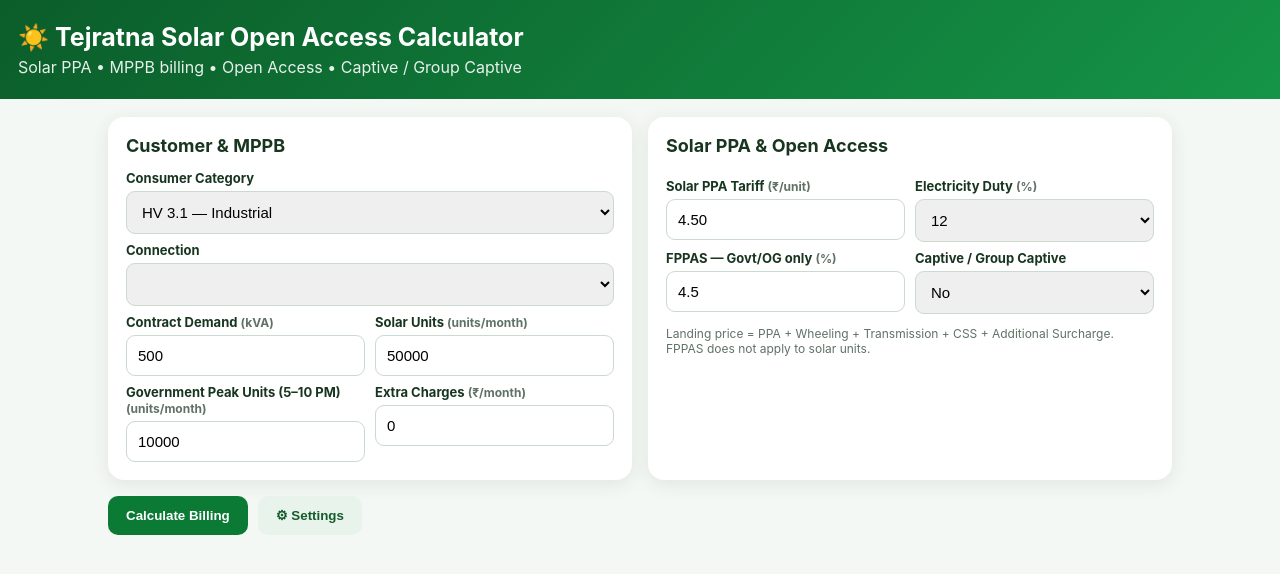
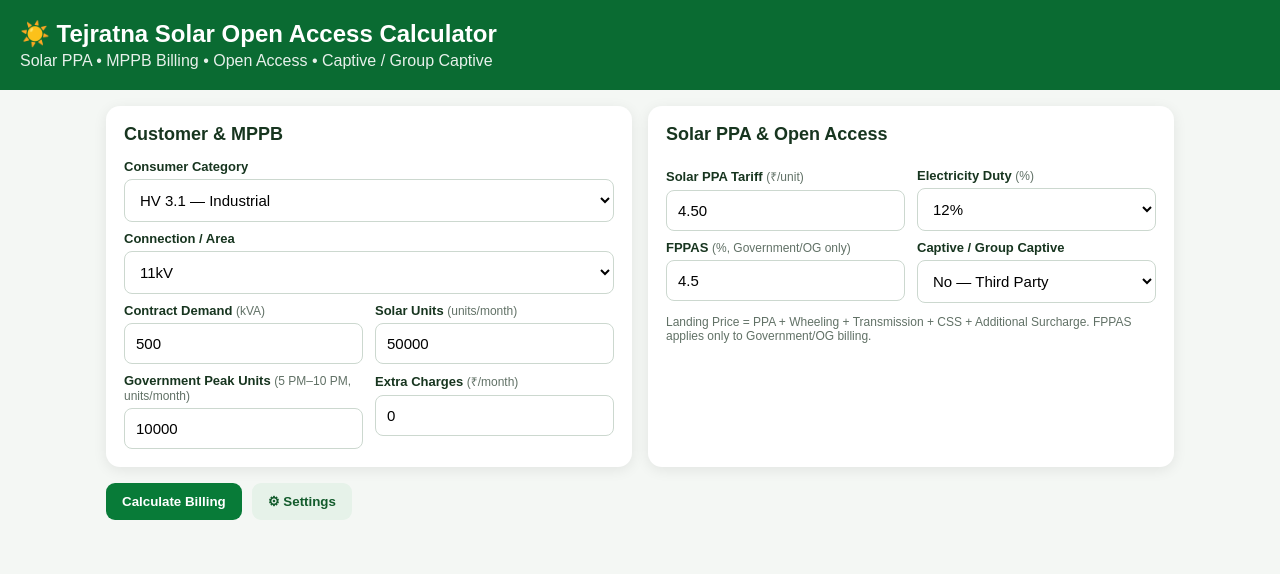
Before and after one commit to DivYLegioN/TejRatan-Solar, a plain HTML site: page index.html in a window 1280 px wide. Drawn offline with Linux system fonts and the light colour scheme.

Commit message:
Update index.html

```diff
--- a/index.html
+++ b/index.html
@@ -3,176 +3,318 @@
 <head>
 <meta charset="utf-8">
 <meta name="viewport" content="width=device-width,initial-scale=1">
-<title>Tejratna Solar Billing</title>
+<title>Tejratna Solar Calculator</title>
 <style>
-*{box-sizing:border-box}body{margin:0;font-family:Inter,Arial,sans-serif;background:#f4f8f5;color:#17351f}
-header{background:linear-gradient(135deg,#0b5d2a,#159447);color:white;padding:22px 18px}
-header h1{margin:0;font-size:25px}header p{margin:5px 0 0;opacity:.9}
-main{max-width:1100px;margin:auto;padding:18px}.grid{display:grid;grid-template-columns:repeat(auto-fit,minmax(280px,1fr));gap:16px}
-.card{background:white;border-radius:16px;padding:18px;box-shadow:0 4px 18px #17351f18}
-h2{font-size:18px;margin:0 0 14px}.row{display:grid;grid-template-columns:1fr 1fr;gap:10px}
-label{font-size:13px;font-weight:700;display:block;margin:8px 0 5px}
-input,select{width:100%;padding:11px;border:1px solid #cbd9ce;border-radius:9px;font-size:15px}
-button{border:0;border-radius:10px;padding:12px 18px;font-weight:700;cursor:pointer}
-.primary{background:#0b7a35;color:#fff}.secondary{background:#e8f3eb;color:#155b2c}
-.actions{margin:16px 0;display:flex;gap:10px;flex-wrap:wrap}
-.results{display:grid;grid-template-columns:repeat(auto-fit,minmax(220px,1fr));gap:12px}
-.metric{padding:14px;border-radius:12px;background:#f1f8f2}.metric b{display:block;font-size:20px;margin-top:5px}
-table{width:100%;border-collapse:collapse;margin-top:10px}td{padding:9px;border-bottom:1px solid #e5eee7}.right{text-align:right}
-.small{font-size:12px;color:#607267}.hidden{display:none}.success{color:#08752e;font-weight:700}.error{color:#b42318;font-weight:700}
+*{box-sizing:border-box}
+body{margin:0;font-family:Arial,Helvetica,sans-serif;background:#f4f7f4;color:#17351f}
+header{background:#0a6b32;color:#fff;padding:20px}
+header h1{margin:0 0 4px;font-size:24px}
+header p{margin:0;opacity:.9}
+main{max-width:1100px;margin:auto;padding:16px}
+.grid{display:grid;grid-template-columns:repeat(auto-fit,minmax(300px,1fr));gap:16px}
+.card{background:#fff;border-radius:14px;padding:18px;margin-bottom:16px;box-shadow:0 3px 14px rgba(0,0,0,.08)}
+h2{font-size:18px;margin:0 0 14px}
+.row{display:grid;grid-template-columns:1fr 1fr;gap:12px}
+label{display:block;font-size:13px;font-weight:700;margin:9px 0 5px}
+input,select{width:100%;padding:11px;border:1px solid #ccd8cf;border-radius:8px;background:#fff;font-size:15px}
+button{border:0;border-radius:9px;padding:11px 16px;font-weight:700;cursor:pointer}
+.primary{background:#087b38;color:#fff}.secondary{background:#e6f2e9;color:#135b2c}
+.actions{display:flex;gap:10px;flex-wrap:wrap;margin-bottom:16px}
+.hidden{display:none!important}
+.small{font-size:12px;color:#617166;font-weight:400}
+.message{margin-top:10px;font-size:13px}
+.error{color:#b42318}.success{color:#087b38}
+.metrics{display:grid;grid-template-columns:repeat(auto-fit,minmax(180px,1fr));gap:10px}
+.metric{background:#eef7f0;border-radius:10px;padding:13px}
+.metric span{font-size:12px;color:#617166}.metric strong{display:block;font-size:20px;margin-top:5px}
+table{width:100%;border-collapse:collapse;margin-top:14px}
+td{padding:8px;border-bottom:1px solid #e7ece8}.right{text-align:right}
+hr{border:0;border-top:1px solid #e6ece8;margin:16px 0}
+fieldset{border:1px solid #d9e4dc;border-radius:10px;padding:12px;margin-bottom:14px}
+legend{font-weight:700;padding:0 6px}
+@media(max-width:600px){.row{grid-template-columns:1fr}.metrics{grid-template-columns:1fr 1fr}header h1{font-size:21px}}
 </style>
 </head>
 <body>
-<header><h1>☀️ Tejratna Solar Open Access Calculator</h1><p>Solar PPA • MPPB billing • Open Access • Captive / Group Captive</p></header>
+<header>
+  <h1>☀️ Tejratna Solar Open Access Calculator</h1>
+  <p>Solar PPA • MPPB Billing • Open Access • Captive / Group Captive</p>
+</header>
+
 <main>
-<div class="grid">
-<section class="card">
+<section class="grid">
+  <div class="card">
     <h2>Customer & MPPB</h2>
+
     <label>Consumer Category</label>
-<select id="category" onchange="loadConnections()">
+    <select id="category">
       <option value="HV_3.1">HV 3.1 — Industrial</option>
       <option value="HV_3.2">HV 3.2 — Non-Industrial</option>
       <option value="LV_4.1">LV 4.1</option>
     </select>
-<label>Connection</label><select id="connection"></select>
+
+    <label>Connection / Area</label>
+    <select id="connection"></select>
+
     <div class="row">
-<div><label>Contract Demand <span class="small">(kVA)</span></label><input id="contract_demand" type="number" value="500"></div>
-<div><label>Solar Units <span class="small">(units/month)</span></label><input id="solar_units" type="number" value="50000"></div>
+      <div>
+        <label>Contract Demand <span class="small">(kVA)</span></label>
+        <input id="contract_demand" type="number" min="0" step="0.01" value="500">
       </div>
+      <div>
+        <label>Solar Units <span class="small">(units/month)</span></label>
+        <input id="solar_units" type="number" min="0" step="0.01" value="50000">
+      </div>
+    </div>
+
     <div class="row">
-<div><label>Government Peak Units (5–10 PM) <span class="small">(units/month)</span></label><input id="gov_units" type="number" value="10000"></div>
-<div><label>Extra Charges <span class="small">(₹/month)</span></label><input id="extra_charges" type="number" value="0"></div>
+      <div>
+        <label>Government Peak Units <span class="small">(5 PM–10 PM, units/month)</span></label>
+        <input id="gov_units" type="number" min="0" step="0.01" value="10000">
+      </div>
+      <div>
+        <label>Extra Charges <span class="small">(₹/month)</span></label>
+        <input id="extra_charges" type="number" min="0" step="0.01" value="0">
+      </div>
+    </div>
+  </div>
+
+  <div class="card">
+    <h2>Solar PPA & Open Access</h2>
+
+    <div class="row">
+      <div>
+        <label>Solar PPA Tariff <span class="small">(₹/unit)</span></label>
+        <input id="ppa_tariff" type="number" min="0" step="0.01" value="4.50">
+      </div>
+      <div>
+        <label>Electricity Duty <span class="small">(%)</span></label>
+        <select id="duty">
+          <option value="9">9%</option>
+          <option value="10">10%</option>
+          <option value="11">11%</option>
+          <option value="12" selected>12%</option>
+        </select>
+      </div>
+    </div>
+
+    <div class="row">
+      <div>
+        <label>FPPAS <span class="small">(%, Government/OG only)</span></label>
+        <input id="fppas" type="number" min="0" step="0.01" value="4.5">
+      </div>
+      <div>
+        <label>Captive / Group Captive</label>
+        <select id="captive">
+          <option value="false">No — Third Party</option>
+          <option value="true">Yes — CSS & AS = 0</option>
+        </select>
+      </div>
+    </div>
+
+    <p class="small">
+      Landing Price = PPA + Wheeling + Transmission + CSS + Additional Surcharge.
+      FPPAS applies only to Government/OG billing.
+    </p>
   </div>
 </section>
 
-<section class="card">
-<h2>Solar PPA & Open Access</h2>
-<div class="row">
-<div><label>Solar PPA Tariff <span class="small">(₹/unit)</span></label><input id="ppa_tariff" type="number" step="0.01" value="4.50"></div>
-<div><label>Electricity Duty <span class="small">(%)</span></label><select id="duty"><option>9</option><option>10</option><option>11</option><option selected>12</option></select></div>
-</div>
-<div class="row">
-<div><label>FPPAS — Govt/OG only <span class="small">(%)</span></label><input id="fppas" type="number" step="0.01" value="4.5"></div>
-<div><label>Captive / Group Captive</label><select id="captive"><option value="false">No</option><option value="true">Yes — CSS & AS = 0</option></select></div>
-</div>
-<p class="small">Landing price = PPA + Wheeling + Transmission + CSS + Additional Surcharge. FPPAS does not apply to solar units.</p>
-</section>
+<div class="actions">
+  <button type="button" class="primary" id="calculateBtn">Calculate Billing</button>
+  <button type="button" class="secondary" id="settingsBtn">⚙ Settings</button>
 </div>
 
+<section id="settingsPanel" class="card hidden">
+  <h2>Tariff & Charge Settings</h2>
+  <p class="small">Edit values only. Units/basis are shown next to every value.</p>
+  <div id="settingsFields" class="grid"></div>
   <div class="actions">
-<button class="primary" onclick="calculate()">Calculate Billing</button>
-<button class="secondary" onclick="toggleSettings()">⚙ Settings</button>
+    <button type="button" class="primary" id="saveSettingsBtn">Save Settings</button>
+    <button type="button" class="secondary" id="closeSettingsBtn">Close</button>
   </div>
-
-<section id="settings" class="card hidden">
-<h2>Editable Tariff Settings</h2>
-<p class="small">These values are sent to the Python backend. Calculation logic remains in solar_core.py.</p>
-<div id="settingsFields" class="grid"></div>
-<button class="primary" onclick="saveSettings()">Save Settings</button>
-<span id="settingsMsg" class="small"></span>
+  <div id="settingsMessage" class="message"></div>
 </section>
 
-<section id="output" class="card hidden">
+<section id="outputPanel" class="card hidden">
   <h2>Billing Result</h2>
-<div class="results">
-<div class="metric">Solar Bill <b id="solarTotal">₹0</b></div>
-<div class="metric">Government Bill <b id="govTotal">₹0</b></div>
-<div class="metric">OG Bill <b id="ogTotal">₹0</b></div>
-<div class="metric">Final Customer Bill <b id="finalTotal">₹0</b></div>
-<div class="metric">Saving <b id="saving">0%</b></div>
-<div class="metric">Landing Price <b id="landing">₹0/unit</b></div>
+  <div class="metrics">
+    <div class="metric"><span>Solar Bill</span><strong id="solarTotal">₹0</strong></div>
+    <div class="metric"><span>Government Bill</span><strong id="govTotal">₹0</strong></div>
+    <div class="metric"><span>OG Bill</span><strong id="ogTotal">₹0</strong></div>
+    <div class="metric"><span>Final Customer Bill</span><strong id="finalTotal">₹0</strong></div>
+    <div class="metric"><span>Saving</span><strong id="saving">0%</strong></div>
+    <div class="metric"><span>Landing Price</span><strong id="landing">₹0/unit</strong></div>
   </div>
   <table id="breakdown"></table>
+  <div id="resultMessage" class="message"></div>
 </section>
 </main>
 
 <script>
-const money=x=>"₹"+Number(x||0).toLocaleString("en-IN",{maximumFractionDigits:2});
-let settings={};
+(function(){
+  "use strict";
 
-async function loadConnections(){
-  const r=await fetch("/api/connections?category="+encodeURIComponent(document.getElementById("category").value));
-  const d=await r.json(); const s=document.getElementById("connection");
-  s.innerHTML=d.connections.map(x=>`<option value="${x}">${x}</option>`).join("");
-}
-async function toggleSettings(){
-  const el=document.getElementById("settings"); el.classList.toggle("hidden");
-  if(!el.classList.contains("hidden")) await loadSettings();
-}
-const settingUnits = {
-  HV_3.1_11kV_tariff: "₹/unit",
-  HV_3.1_33kV_tariff: "₹/unit",
-  HV_3.2_11kV_tariff: "₹/unit",
-  HV_3.2_33kV_tariff: "₹/unit",
-  LV_4.1_Rural_tariff: "₹/unit",
-  LV_4.1_Urban_tariff: "₹/unit",
-  HV_3.1_11kV_fixed: "₹/kVA/month",
-  HV_3.1_33kV_fixed: "₹/kVA/month",
-  HV_3.2_11kV_fixed: "₹/kVA/month",
-  HV_3.2_33kV_fixed: "₹/kVA/month",
-  LV_4.1_Rural_fixed: "₹/kVA/month",
-  LV_4.1_Urban_fixed: "₹/kVA/month",
-  wheeling_11kV: "₹/unit",
-  wheeling_33kV: "₹/unit",
-  transmission: "₹/unit",
-  css: "₹/unit",
-  additional_surcharge: "₹/unit",
-  fppas_pct: "%",
-  electricity_duty_pct: "%"
+  const connectionMap = {
+    "HV_3.1": ["11kV","33kV"],
+    "HV_3.2": ["11kV","33kV"],
+    "LV_4.1": ["Rural","Urban"]
   };
 
-async function loadSettings(){
-  const r=await fetch("/api/settings"); settings=await r.json();
-  const f=document.getElementById("settingsFields");
-  f.innerHTML=Object.entries(settings).map(([k,v])=>{
-    const unit=settingUnits[k] || "";
-    return `<div>
-      <label>${k.replaceAll("_"," ")} <span class="small">(${unit})</span></label>
-      <input data-key="${k}" type="number" step="0.01" value="${v}">
-    </div>`;
-  }).join("");
+  const settingUnits = {
+    HV_3_1_11kV_tariff:"₹/unit", HV_3_1_33kV_tariff:"₹/unit",
+    HV_3_2_11kV_tariff:"₹/unit", HV_3_2_33kV_tariff:"₹/unit",
+    LV_4_1_Rural_tariff:"₹/unit", LV_4_1_Urban_tariff:"₹/unit",
+    HV_3_1_11kV_fixed:"₹/kVA/month", HV_3_1_33kV_fixed:"₹/kVA/month",
+    HV_3_2_11kV_fixed:"₹/kVA/month", HV_3_2_33kV_fixed:"₹/kVA/month",
+    LV_4_1_Rural_fixed:"₹/kVA/month", LV_4_1_Urban_fixed:"₹/kVA/month",
+    wheeling_11kV:"₹/unit", wheeling_33kV:"₹/unit",
+    transmission:"₹/unit", css:"₹/unit", additional_surcharge:"₹/unit",
+    fppas_pct:"%", electricity_duty_pct:"%"
+  };
+
+  const fallbackSettings = {
+    HV_3_1_11kV_tariff:6.34, HV_3_1_33kV_tariff:6.14,
+    HV_3_2_11kV_tariff:6.70, HV_3_2_33kV_tariff:6.50,
+    LV_4_1_Rural_tariff:7.05, LV_4_1_Urban_tariff:7.15,
+    HV_3_1_11kV_fixed:430, HV_3_1_33kV_fixed:389,
+    HV_3_2_11kV_fixed:510, HV_3_2_33kV_fixed:480,
+    LV_4_1_Rural_fixed:245, LV_4_1_Urban_fixed:320,
+    wheeling_11kV:0.69, wheeling_33kV:0.17,
+    transmission:0.46, css:1.49, additional_surcharge:1.18,
+    fppas_pct:4.5, electricity_duty_pct:9
+  };
+
+  const $ = id => document.getElementById(id);
+  const money = x => "₹" + Number(x || 0).toLocaleString("en-IN",{maximumFractionDigits:2});
+
+  function setConnections(){
+    const category = String($("category").value);
+    const options = connectionMap[category] || [];
+    $("connection").innerHTML = "";
+    options.forEach(v => {
+      const opt = document.createElement("option");
+      opt.value = v; opt.textContent = v;
+      $("connection").appendChild(opt);
+    });
   }
+
+  function renderSettings(data){
+    const merged = Object.assign({}, fallbackSettings, data || {});
+    $("settingsFields").innerHTML = "";
+    Object.keys(fallbackSettings).forEach(key => {
+      const wrap = document.createElement("div");
+      const label = document.createElement("label");
+      label.textContent = key.replaceAll("_"," ");
+      const unit = document.createElement("span");
+      unit.className = "small";
+      unit.textContent = " (" + (settingUnits[key] || "") + ")";
+      label.appendChild(unit);
+      const input = document.createElement("input");
+      input.type = "number"; input.step = "0.01"; input.dataset.key = key;
+      input.value = merged[key];
+      wrap.appendChild(label); wrap.appendChild(input);
+      $("settingsFields").appendChild(wrap);
+    });
+  }
+
+  async function openSettings(){
+    $("settingsPanel").classList.remove("hidden");
+    $("settingsMessage").textContent = "Loading settings...";
+    try{
+      const r = await fetch("/api/settings",{cache:"no-store"});
+      if(!r.ok) throw new Error("Settings API returned HTTP " + r.status);
+      const data = await r.json();
+      renderSettings(data);
+      $("settingsMessage").textContent = "Settings loaded.";
+      $("settingsMessage").className = "message success";
+    }catch(err){
+      renderSettings({});
+      $("settingsMessage").textContent = "Backend settings could not be loaded. Showing current default values.";
+      $("settingsMessage").className = "message error";
+    }
+  }
+
+  function closeSettings(){
+    $("settingsPanel").classList.add("hidden");
+  }
+
   async function saveSettings(){
-  const body={};
-  document.querySelectorAll("#settingsFields input").forEach(i=>body[i.dataset.key]=Number(i.value));
-  const r=await fetch("/api/settings",{method:"POST",headers:{"Content-Type":"application/json"},body:JSON.stringify(body)});
-  const d=await r.json(); document.getElementById("settingsMsg").textContent=d.message||"Saved";
-  await loadSettings();
+    const body = {};
+    document.querySelectorAll("#settingsFields input").forEach(i => body[i.dataset.key] = Number(i.value));
+    $("settingsMessage").textContent = "Saving...";
+    try{
+      const r = await fetch("/api/settings",{
+        method:"POST", headers:{"Content-Type":"application/json"}, body:JSON.stringify(body)
+      });
+      const data = await r.json();
+      if(!r.ok) throw new Error(data.error || "HTTP " + r.status);
+      $("settingsMessage").textContent = data.message || "Settings saved.";
+      $("settingsMessage").className = "message success";
+    }catch(err){
+      $("settingsMessage").textContent = "Could not save settings: " + err.message;
+      $("settingsMessage").className = "message error";
     }
+  }
+
   async function calculate(){
-  const categoryValue = String(document.getElementById("category").value).trim();
-  const connectionValue = String(document.getElementById("connection").value).trim();
-  const body={
-    category:categoryValue,
-    connection:connectionValue,
-    contract_demand:Number(document.getElementById("contract_demand").value),
-    solar_units:Number(document.getElementById("solar_units").value),
-    gov_units:Number(document.getElementById("gov_units").value),
-    extra_charges:Number(document.getElementById("extra_charges").value),
-    ppa_tariff:Number(document.getElementById("ppa_tariff").value),
-    duty_pct:Number(document.getElementById("duty").value),
-    fppas_pct:Number(document.getElementById("fppas").value),
-    is_captive:document.getElementById("captive").value==="true"
+    const body = {
+      category:String($("category").value),
+      connection:String($("connection").value),
+      contract_demand:Number($("contract_demand").value),
+      solar_units:Number($("solar_units").value),
+      gov_units:Number($("gov_units").value),
+      extra_charges:Number($("extra_charges").value),
+      ppa_tariff:Number($("ppa_tariff").value),
+      duty_pct:Number($("duty").value),
+      fppas_pct:Number($("fppas").value),
+      is_captive:$("captive").value === "true"
     };
-  const r=await fetch("/api/calculate-billing",{method:"POST",headers:{"Content-Type":"application/json"},body:JSON.stringify(body)});
-  const d=await r.json();
-  if(!r.ok){alert(d.error||"Calculation error");return}
-  document.getElementById("output").classList.remove("hidden");
-  document.getElementById("solarTotal").textContent=money(d.solar.total_solar_bill);
-  document.getElementById("govTotal").textContent=money(d.government.total_mppb_bill);
-  document.getElementById("ogTotal").textContent=money(d.og.total_mppb_bill);
-  document.getElementById("finalTotal").textContent=money(d.final_customer_bill);
-  document.getElementById("saving").textContent=d.saving_pct.toFixed(2)+"%";
-  document.getElementById("landing").textContent=money(d.solar.landing_tariff_per_unit)+"/unit";
-  document.getElementById("breakdown").innerHTML=`
-  <tr><td>MPPB Tariff</td><td class="right">${money(d.government.mppb_tariff)}/unit</td></tr>
-  <tr><td>Fixed Charge</td><td class="right">${money(d.government.fixed_charge)}</td></tr>
-  <tr><td>FPPAS</td><td class="right">${money(d.government.fppas)}</td></tr>
-  <tr><td>Government Electricity Duty</td><td class="right">${money(d.government.mppb_electricity_duty)}</td></tr>
-  <tr><td>Solar Landing Price</td><td class="right">${money(d.solar.landing_tariff_per_unit)}/unit</td></tr>
-  <tr><td>Solar Electricity Duty</td><td class="right">${money(d.solar.solar_electricity_duty)}</td></tr>`;
+
+    $("resultMessage").textContent = "Calculating...";
+    try{
+      const r = await fetch("/api/calculate-billing",{
+        method:"POST", headers:{"Content-Type":"application/json"}, body:JSON.stringify(body)
+      });
+      const d = await r.json();
+      if(!r.ok) throw new Error(d.error || "Calculation failed");
+
+      $("outputPanel").classList.remove("hidden");
+      $("solarTotal").textContent = money(d.solar.total_solar_bill);
+      $("govTotal").textContent = money(d.government.total_mppb_bill);
+      $("ogTotal").textContent = money(d.og.total_mppb_bill);
+      $("finalTotal").textContent = money(d.final_customer_bill);
+      $("saving").textContent = Number(d.saving_pct || 0).toFixed(2) + "%";
+      $("landing").textContent = money(d.solar.landing_tariff_per_unit) + "/unit";
+
+      $("breakdown").innerHTML = [
+        ["MPPB Tariff",money(d.government.mppb_tariff)+"/unit"],
+        ["Government Energy Charges",money(d.government.mppb_energy_charges)],
+        ["Government Fixed Charge",money(d.government.fixed_charge)],
+        ["Government FPPAS",money(d.government.fppas)],
+        ["Government Electricity Duty",money(d.government.mppb_electricity_duty)],
+        ["Solar Landing Price",money(d.solar.landing_tariff_per_unit)+"/unit"],
+        ["Solar Energy Charges",money(d.solar.energy_charges)],
+        ["Solar Fixed Charge",money(d.solar.fixed_charge)],
+        ["Solar Electricity Duty",money(d.solar.solar_electricity_duty)]
+      ].map(row=>`<tr><td>${row[0]}</td><td class="right">${row[1]}</td></tr>`).join("");
+
+      $("resultMessage").textContent = "";
+      $("resultMessage").className = "message";
+    }catch(err){
+      $("resultMessage").textContent = "Calculation error: " + err.message;
+      $("resultMessage").className = "message error";
+      $("outputPanel").classList.remove("hidden");
     }
-loadConnections();
+  }
+
+  $("category").addEventListener("change",setConnections);
+  $("settingsBtn").addEventListener("click",openSettings);
+  $("closeSettingsBtn").addEventListener("click",closeSettings);
+  $("saveSettingsBtn").addEventListener("click",saveSettings);
+  $("calculateBtn").addEventListener("click",calculate);
+  setConnections();
+  renderSettings({});
+})();
 </script>
 </body>
 </html>
```
Lines whose indentation alone changed are shown as unchanged.
